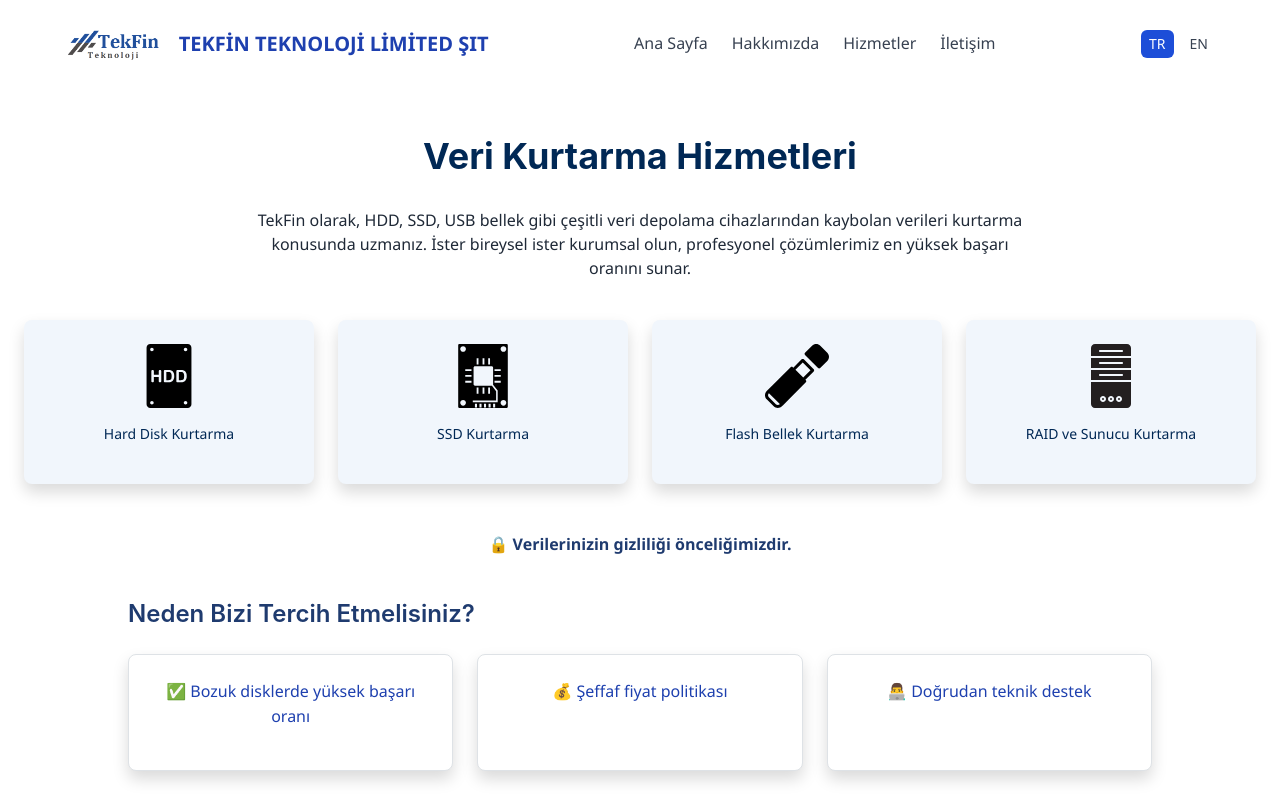
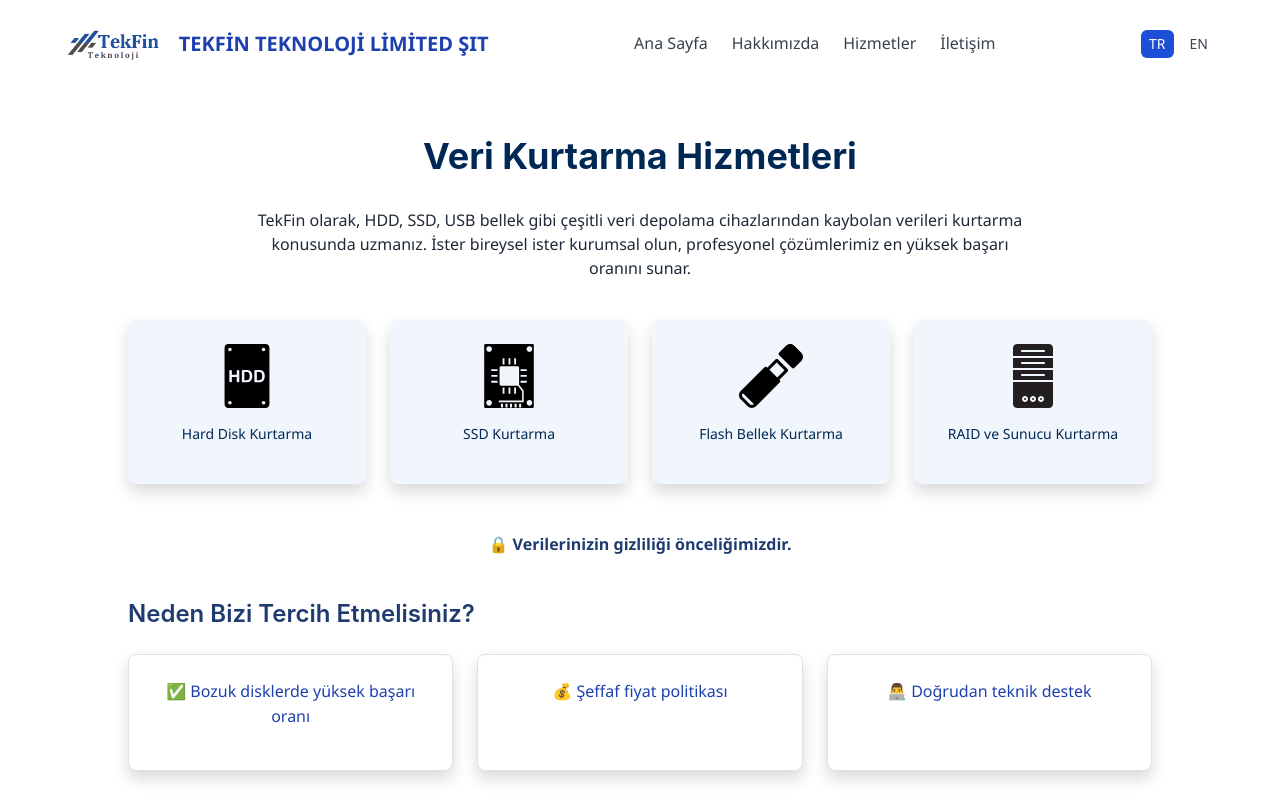
Before and after one commit to SalehKar/tekfin-website, a React (Create React App) app: page /data-recovery in a window 1280 px wide. Shown: the top 800 px of the page. Built offline with nearby package versions, Linux system fonts and the light colour scheme.

Commit message:
Update DataRecovery.js

```diff
--- a/src/components/DataRecovery.js
+++ b/src/components/DataRecovery.js
@@ -77,7 +77,7 @@ export default function DataRecovery({ language = "tr" }) {
         <h2 className="text-4xl font-bold text-center mb-8 text-[#002855]">{t.title}</h2>
         <p className="text-base text-gray-800 mb-10 text-center max-w-3xl mx-auto">{t.paragraph}</p>
 
-        <div className="grid grid-cols-1 sm:grid-cols-2 md:grid-cols-4 gap-6 mb-12">
+        <div className="max-w-5xl mx-auto grid grid-cols-1 sm:grid-cols-2 md:grid-cols-4 gap-6 mb-12">
           {t.services.map((s, i) => (
             <div key={i} className="bg-[#f1f6fc] p-4 rounded-lg shadow hover:shadow-md transition-shadow flex flex-col items-center text-center">
               <img src={s.icon} alt={s.text} className="w-16 h-16 mb-3" />
```
